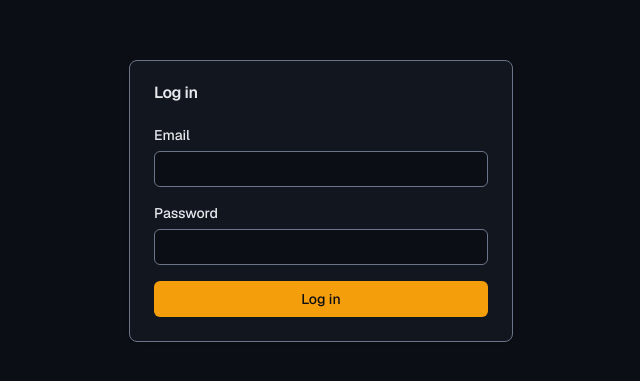
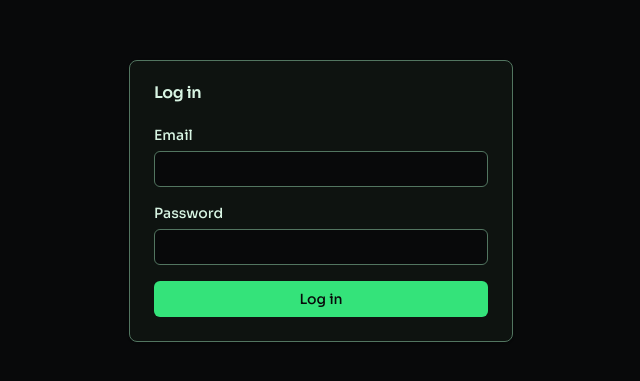
Before and after one commit to Mafuko/myyntijarjestelma, a Next.js app: page /login in a window 1280 px wide. Shown: the part 199-580 px from the top of the page, without its empty margins (319-959 px from the left). Built offline with nearby package versions, Linux system fonts and the light colour scheme; no server answers.

Commit message:
feat: apply the Signal/Terminal palette and swap to Sora/JetBrains Mono

```diff
--- a/app/globals.css
+++ b/app/globals.css
@@ -2,26 +2,26 @@
 
 :root {
   color-scheme: dark;
-  --background: #0b0e14;
-  --foreground: #e6e8ec;
-  --card: #12161f;
-  --card-foreground: #e6e8ec;
-  --border: #6b7488;
-  --input: #6b7488;
-  --ring: #f59e0b;
-  --muted: #1a1f2b;
-  --muted-foreground: #8891a5;
-  --primary: #f59e0b;
-  --primary-foreground: #0b0e14;
-  --secondary: #1a1f2b;
-  --secondary-foreground: #e6e8ec;
+  --background: #08090a;
+  --foreground: #d8f5e3;
+  --card: #0e1310;
+  --card-foreground: #d8f5e3;
+  --border: #527560;
+  --input: #527560;
+  --ring: #34e37a;
+  --muted: #0e1310;
+  --muted-foreground: #6b8f7a;
+  --primary: #34e37a;
+  --primary-foreground: #08090a;
+  --secondary: #0e1310;
+  --secondary-foreground: #b8ddc4;
   --destructive: #d92222;
   --destructive-foreground: #fef2f2;
   --destructive-text: #f87171;
-  --success: #22c55e;
-  --success-foreground: #052e13;
-  --warning: #f59e0b;
-  --warning-foreground: #1c1206;
+  --success: #2dd4bf;
+  --success-foreground: #08090a;
+  --warning: #f5a623;
+  --warning-foreground: #08090a;
 }
 
 @theme inline {
--- a/app/layout.tsx
+++ b/app/layout.tsx
@@ -1,13 +1,13 @@
 import type { Metadata } from "next";
-import { Geist, Geist_Mono } from "next/font/google";
+import { Sora, JetBrains_Mono } from "next/font/google";
 import "./globals.css";
 
-const geistSans = Geist({
+const sora = Sora({
   variable: "--font-geist-sans",
   subsets: ["latin"],
 });
 
-const geistMono = Geist_Mono({
+const jetbrainsMono = JetBrains_Mono({
   variable: "--font-geist-mono",
   subsets: ["latin"],
 });
@@ -21,7 +21,7 @@ export default function RootLayout({ children }: LayoutProps<"/">) {
   return (
     <html
       lang="en"
-      className={`${geistSans.variable} ${geistMono.variable} h-full antialiased`}
+      className={`${sora.variable} ${jetbrainsMono.variable} h-full antialiased`}
     >
       <body className="min-h-full flex flex-col">{children}</body>
     </html>
```
